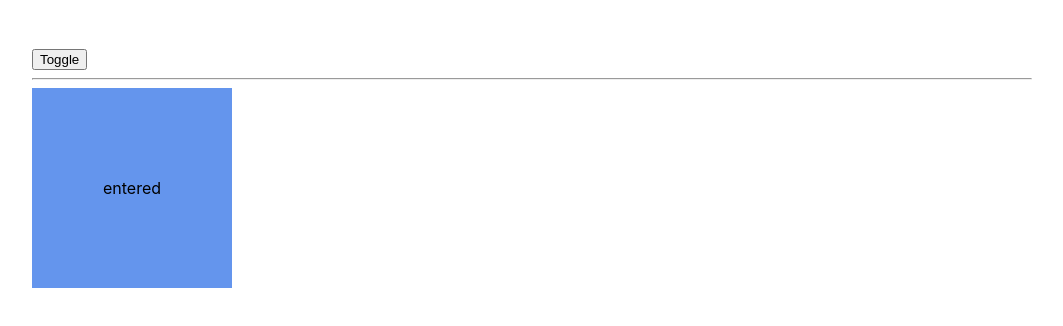
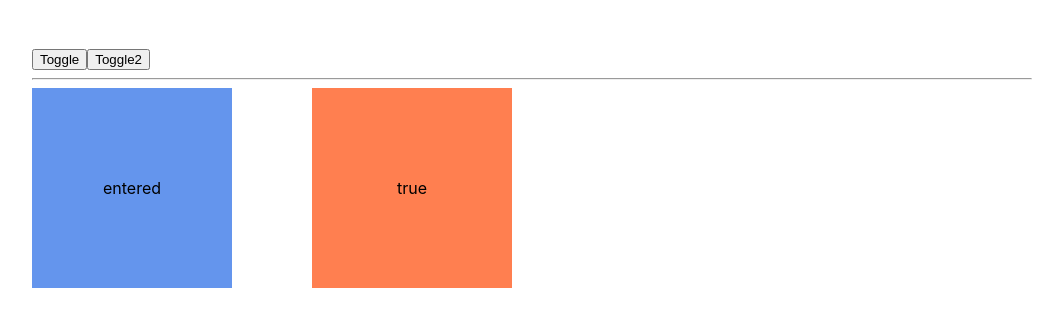
Before and after one commit to murash4/react-anim, a React (Create React App) app: page / in a window 1280 px wide. Shown: the top 326 px of the page, without its empty margins (108-1171 px from the left). Built offline with nearby package versions, Linux system fonts and the light colour scheme.

Commit message:
add animation with CSSTransition component

```diff
--- a/src/App.js
+++ b/src/App.js
@@ -1,12 +1,14 @@
 import { useState } from 'react'
-import { Transition } from 'react-transition-group'
+import { Transition, CSSTransition } from 'react-transition-group'
 
 function App() {
   const [toggle, setToggle] = useState(true)
+  const [toggle2, setToggle2] = useState(true)
 
   return (
     <div className="container">
       <button onClick={ () => setToggle(!toggle) }>Toggle</button>
+      <button onClick={ () => setToggle2(!toggle2) }>Toggle2</button>
       <hr />
       <div className="blocks">
         <Transition
@@ -26,6 +28,16 @@
         >
           { state => <div className={`square blue ${state}`}>{ state }</div> }
         </Transition>
+
+        <CSSTransition
+          in={ toggle2 }
+          timeout={ 1000 }
+          classNames="os"
+          mountOnEnter
+          unmountOnExit
+        >
+          <div className="square orange">{ toggle2.toString() }</div>
+        </CSSTransition>
       </div>
     </div>
   );
--- a/src/index.scss
+++ b/src/index.scss
@@ -55,6 +55,32 @@
   }
 }
 
+.os-enter {
+  opacity: 0;
+}
+
+.os-enter-active {
+  opacity: 1;
+  transition: opacity 1s;
+}
+
+//.os-enter-done {
+//  transform: translateX(0);
+//}
+
+//.on-exit {
+//  opacity: 1;
+//}
+
+.os-exit-active {
+  opacity: 0;
+  transition: opacity 1s;
+}
+
+.os-exit-done {
+  opacity: 0;
+}
+
 @keyframes square {
   0% {
     opacity: 0;
```
Also changed, not shown: 1 other file (tests, documents, lock files or other folders).
